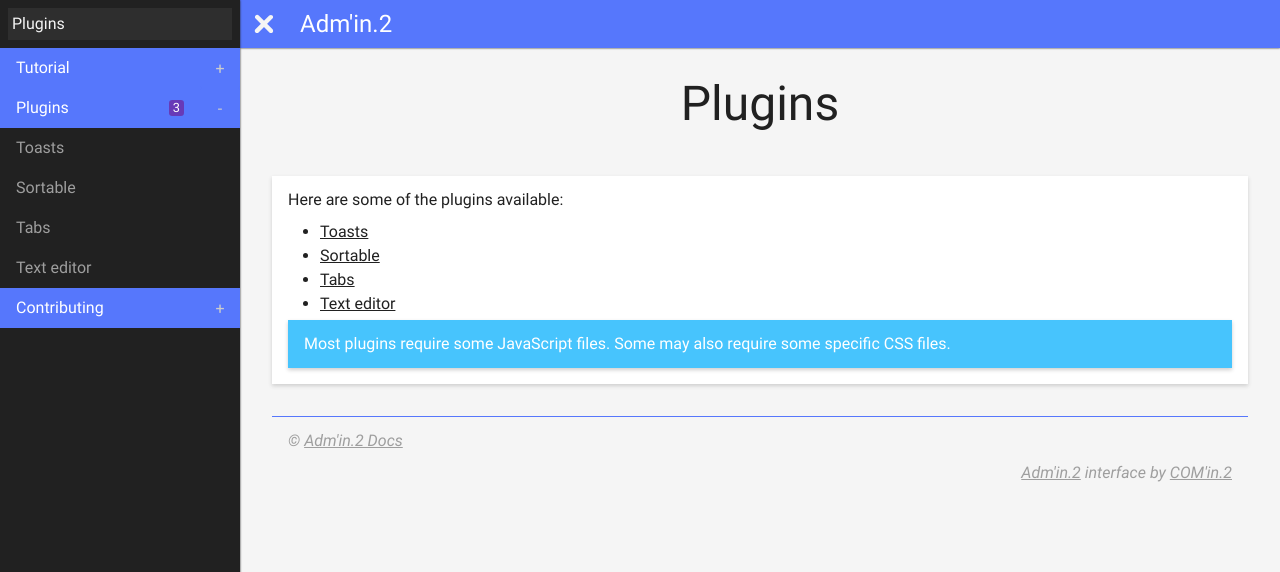
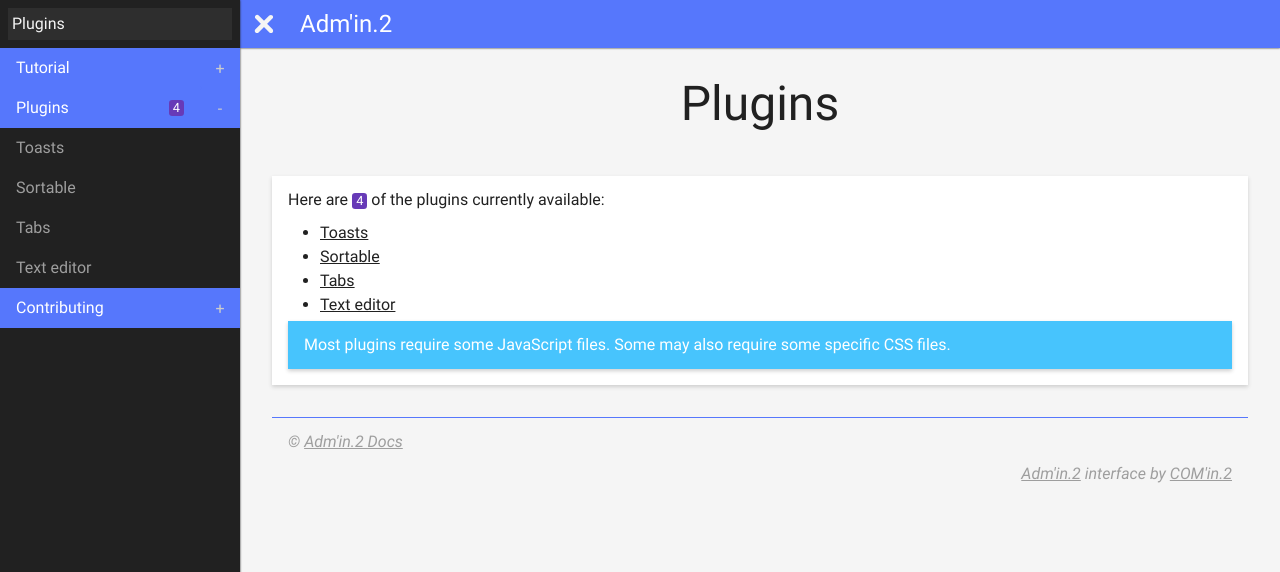
Before and after one commit to comin2/Adm-in.2, a Jekyll site: the page built from plugins/index.html, in a window 1280 px wide. Shown: the top 572 px of the page. Built offline with Jekyll 4.4.1, drawn with Linux system fonts in a browser that asks for light colours.

Commit message:
Update plugins number

```diff
--- a/_includes/sidebar.html
+++ b/_includes/sidebar.html
@@ -23,7 +23,7 @@
 				</ul>
 			</li>
 			<li role="menuitem" class="menu">
-				<h2 class="menu-title"><a href="{{ site.baseurl }}/plugins/">Plugins <span class="badge">3</span></a></h2>
+				<h2 class="menu-title"><a href="{{ site.baseurl }}/plugins/">Plugins <span class="badge">4</span></a></h2>
 				<ul role="menu" class="menu-content"{% unless page.url contains '/plugins/' or page.url == '/index.html' %} hidden="true" aria-hidden="true"{% endunless %}>
 					<li role="menuitem" class="submenu">
 						<a href="{{ site.baseurl }}/plugins/toasts.html">Toasts</a>
--- a/plugins/index.html
+++ b/plugins/index.html
@@ -8,7 +8,7 @@ title: Plugins
 <div class="container">
 	<article class="card">
 		<div class="card-content">
-			<p>Here are some of the plugins available:</p>
+			<p>Here are <span class="badge">4</span> of the plugins currently available:</p>
 
 			<ul>
 				<li><a href="{{ site.baseurl }}/plugins/toasts.html">Toasts</a></li>
```
